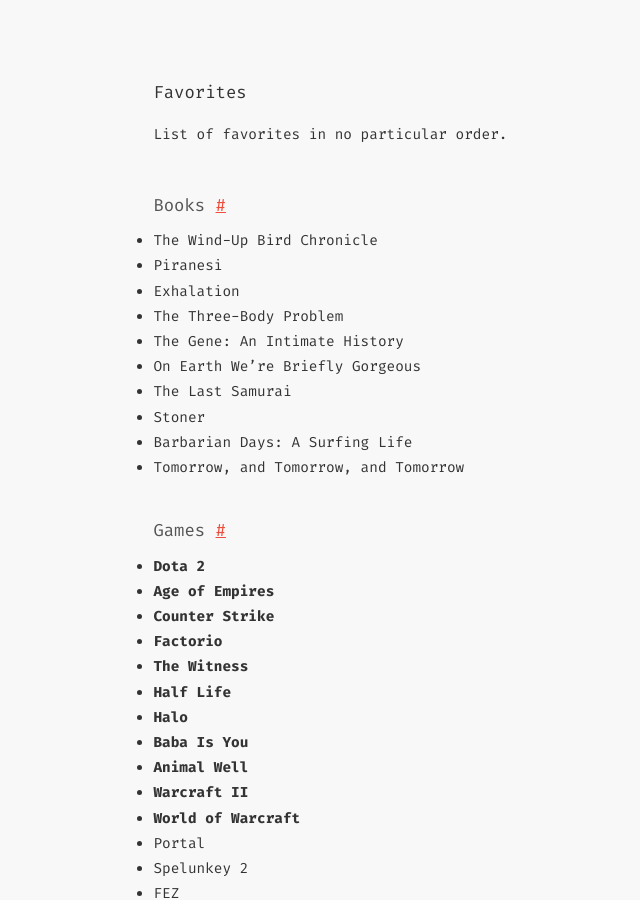
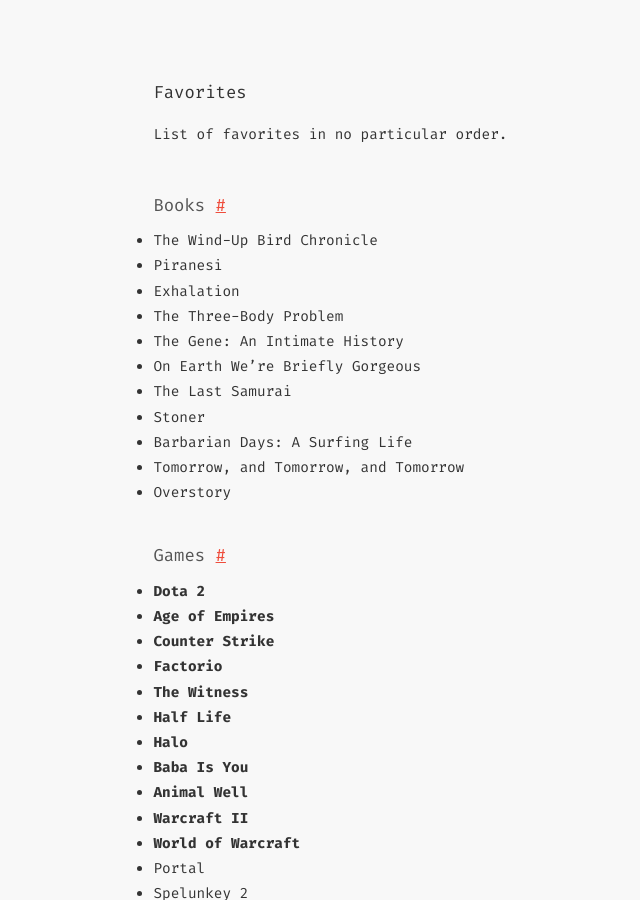
Before and after one commit to sourencho/sourencho.github.io, a Jekyll site: the page built from favorites.md, in a window 1280 px wide and 900 px high. Shown: the whole window, without its empty margins (177-817 px from the left). Built offline with Jekyll 4.4.1, drawn with Linux system fonts in a browser that asks for light colours.

Commit message:
Update favorites.md

```diff
--- a/favorites.md
+++ b/favorites.md
@@ -17,6 +17,7 @@
 - Stoner
 - Barbarian Days: A Surfing Life
 - Tomorrow, and Tomorrow, and Tomorrow
+- Overstory
 
 ### Games
 
```
